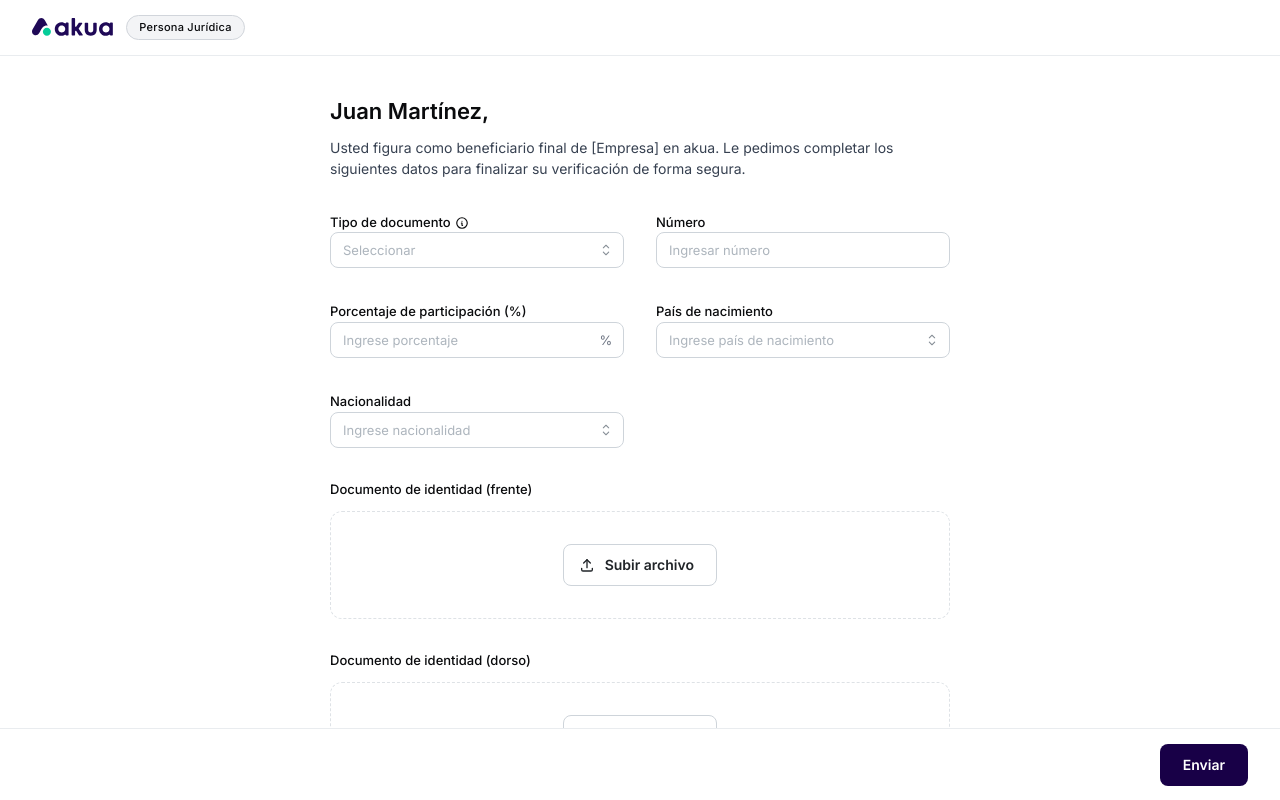
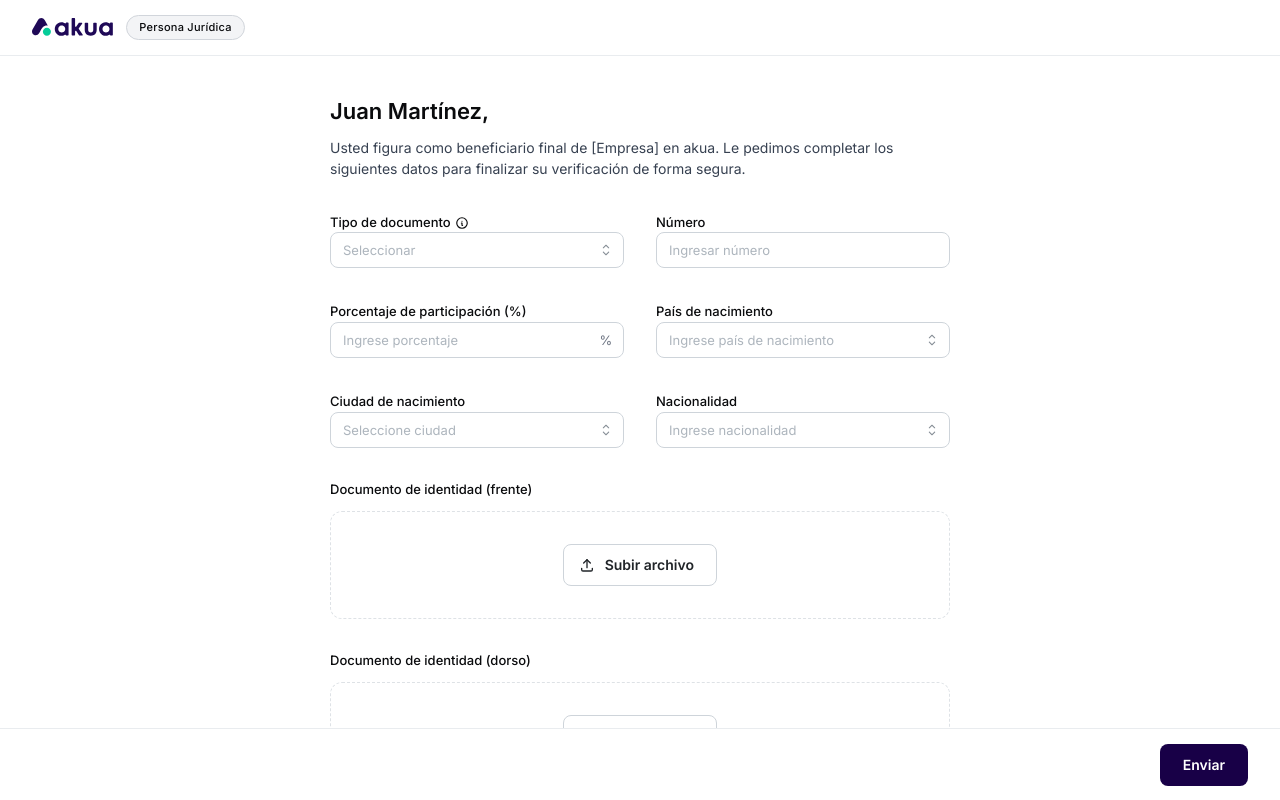
Before and after one commit to florencia-akua/onboarding-kyb-kyc, a Next.js app: page /b/1 in a window 1280 px wide. Built offline with nearby package versions, Linux system fonts and the light colour scheme.

Commit message:
feat(accionistas): remove email, add ciudad de nacimiento after país de nacimiento
Co-Authored-By: Claude Sonnet 4.6 <noreply@anthropic.com>

```diff
--- a/src/components/onboardingKybKyc/copy.ts
+++ b/src/components/onboardingKybKyc/copy.ts
@@ -39,6 +39,8 @@ export const copy = {
     participationPlaceholder: 'Ingrese porcentaje',
     birthCountry: 'País de nacimiento',
     birthCountryPlaceholder: 'Ingrese país de nacimiento',
+    birthCity: 'Ciudad de nacimiento',
+    birthCityPlaceholder: 'Seleccione ciudad',
     nationality: 'Nacionalidad',
     nationalityPlaceholder: 'Ingrese nacionalidad',
     documentType: 'Tipo de documento',
--- a/src/components/onboardingKybKyc/fields/AddPersonForm.tsx
+++ b/src/components/onboardingKybKyc/fields/AddPersonForm.tsx
@@ -57,7 +57,7 @@ interface AddPersonFormProps {
   label: ReactNode;
   onCancel: () => void;
   onSubmit: (draft: PersonDraft) => void;
-  variant?: 'legalRep';
+  variant?: 'legalRep' | 'shareholder';
 }
 
 export function AddPersonForm({ label, onCancel, onSubmit, variant }: AddPersonFormProps) {
@@ -95,12 +95,14 @@ export function AddPersonForm({ label, onCancel, onSubmit, variant }: AddPersonF
         onChange={(e) => set({ fullName: e.currentTarget.value })}
       />
 
+      {variant !== 'shareholder' && (
         <TextInput
           label={f.email}
           placeholder={f.emailPlaceholder}
           value={draft.email}
           onChange={(e) => set({ email: e.currentTarget.value })}
         />
+      )}
 
       {variant === 'legalRep' ? (
         <LegalRepDataFields value={draft} onChange={set} />
--- a/src/components/onboardingKybKyc/fields/PersonDataFields.tsx
+++ b/src/components/onboardingKybKyc/fields/PersonDataFields.tsx
@@ -14,7 +14,7 @@ import {
 } from '@mantine/core';
 import { IconInfoCircle, IconShieldHalf } from '@tabler/icons-react';
 import { copy } from '../copy';
-import { COUNTRY_OPTIONS, DOCUMENT_TYPE_OPTIONS, NATIONALITY_OPTIONS } from '../options';
+import { CITY_OPTIONS, COUNTRY_OPTIONS, DOCUMENT_TYPE_OPTIONS, NATIONALITY_OPTIONS } from '../options';
 import { DocumentUploadField } from './DocumentUploadField';
 import { PepDeclarationFields } from './PepDeclarationFields';
 import type { PepDeclaration, UploadedDoc } from '../types';
@@ -24,6 +24,7 @@ export interface PersonDataValue {
   documentNumber: string;
   participation: string;
   birthCountry: string;
+  birthCity: string;
   nationality: string;
   docFront: UploadedDoc | null;
   docBack: UploadedDoc | null;
@@ -99,6 +100,15 @@ export function PersonDataFields({ value, onChange }: PersonDataFieldsProps) {
           searchable
         />
         <Select
+          label={f.birthCity}
+          placeholder={f.birthCityPlaceholder}
+          data={CITY_OPTIONS}
+          value={value.birthCity || null}
+          onChange={(v) => onChange({ birthCity: v ?? '' })}
+          comboboxProps={{ withinPortal: true, position: 'bottom', middlewares: { flip: false, shift: true } }}
+          searchable
+        />
+        <Select
           label={f.nationality}
           placeholder={f.nationalityPlaceholder}
           data={NATIONALITY_OPTIONS}
--- a/src/components/onboardingKybKyc/fields/PersonSection.tsx
+++ b/src/components/onboardingKybKyc/fields/PersonSection.tsx
@@ -20,7 +20,7 @@ interface PersonSectionProps {
   onChange: (people: Person[]) => void;
   required?: boolean;
   showValidation?: boolean;
-  variant?: 'legalRep';
+  variant?: 'legalRep' | 'shareholder';
 }
 
 export function PersonSection({
--- a/src/components/onboardingKybKyc/steps/EstructuraSocietariaStep.tsx
+++ b/src/components/onboardingKybKyc/steps/EstructuraSocietariaStep.tsx
@@ -26,6 +26,7 @@ export function EstructuraSocietariaStep({
         onChange={(people) => update({ shareholders: people })}
         required
         showValidation={showValidation}
+        variant="shareholder"
       />
     </Stack>
   );
```
Lines whose indentation alone changed are shown as unchanged.
